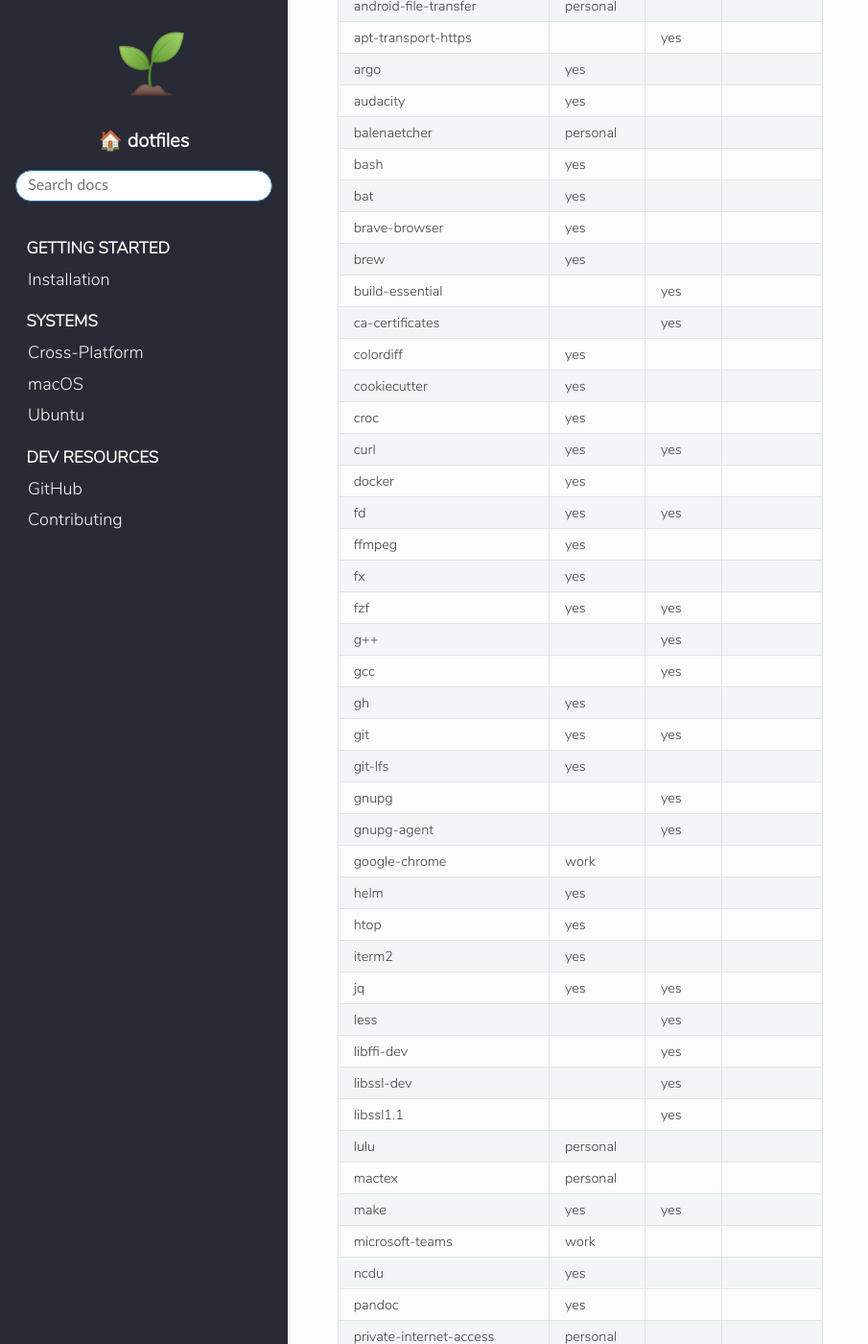
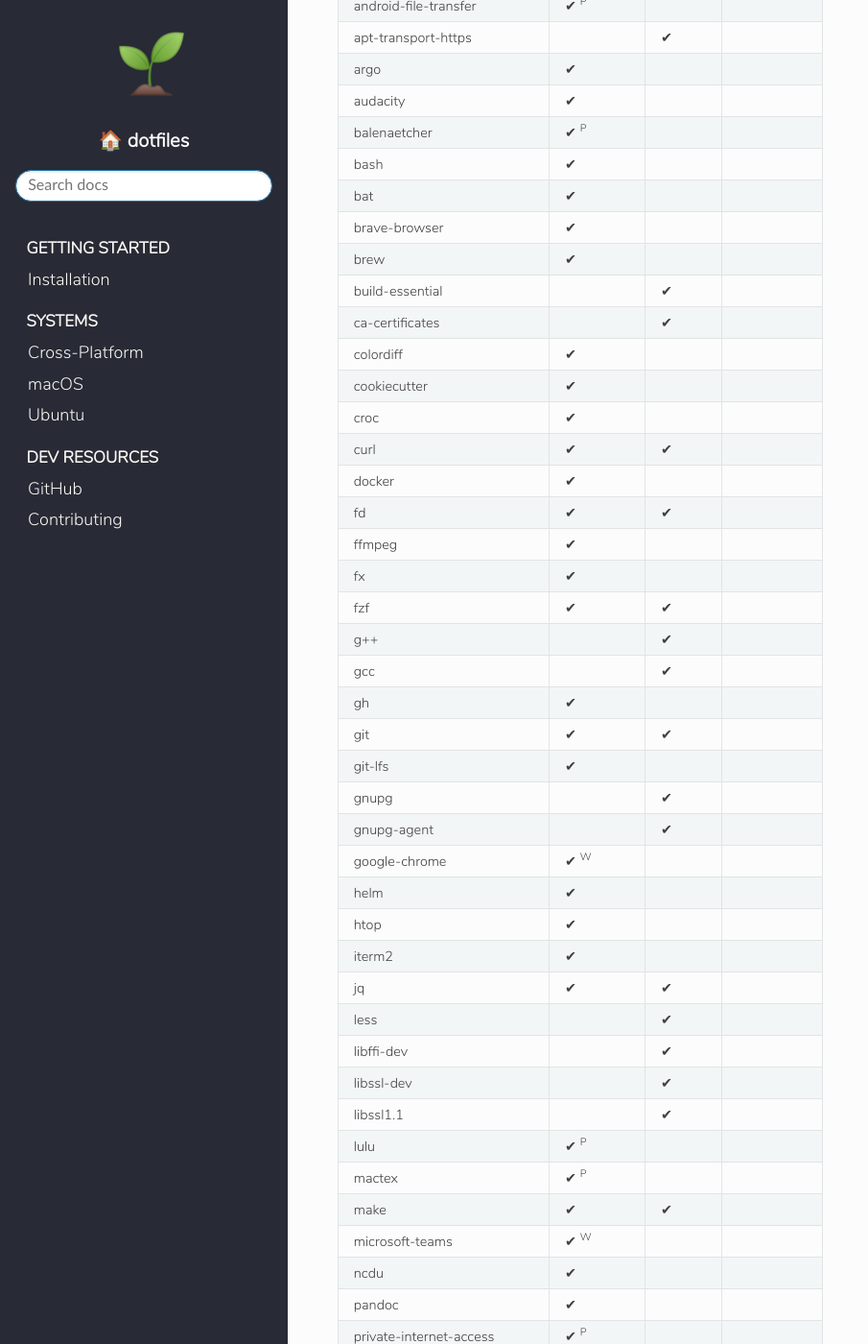
Before and after one commit to benjcunningham/dotfiles, a Sphinx documentation site: the page built from docs/source/index.rst, in a window 1280 px wide and 1400 px high, scrolled down 562 px. Shown: the whole window at 96% size, without its empty margins (0-905 px from the left). Built offline with Sphinx 7.4.7 and the Read the Docs theme 2.0.0, drawn with Linux system fonts in a browser that asks for light colours; some of the changed text lies outside the part shown.

Commit message:
Use check marks

```diff
--- a/docs/source/index.rst
+++ b/docs/source/index.rst
@@ -25,252 +25,252 @@
      - Ubuntu
      - Description
    * - android-file-transfer
-     - personal
+     - ✔ :superscript:`P`
      -
      -
    * - apt-transport-https
      -
-     - yes
+     - ✔
      -
    * - argo
-     - yes
+     - ✔
      -
      -
    * - audacity
-     - yes
+     - ✔
      -
      -
    * - balenaetcher
-     - personal
+     - ✔ :superscript:`P`
      -
      -
    * - bash
-     - yes
+     - ✔
      -
      -
    * - bat
-     - yes
+     - ✔
      -
      -
    * - brave-browser
-     - yes
+     - ✔
      -
      -
    * - brew
-     - yes
+     - ✔
      -
      -
    * - build-essential
      -
-     - yes
+     - ✔
      -
    * - ca-certificates
      -
-     - yes
+     - ✔
      -
    * - colordiff
-     - yes
+     - ✔
      -
      -
    * - cookiecutter
-     - yes
+     - ✔
      -
      -
    * - croc
-     - yes
+     - ✔
      -
      -
    * - curl
-     - yes
-     - yes
+     - ✔
+     - ✔
      -
    * - docker
-     - yes
+     - ✔
      -
      -
    * - fd
-     - yes
-     - yes
+     - ✔
+     - ✔
      -
    * - ffmpeg
-     - yes
+     - ✔
      -
      -
    * - fx
-     - yes
+     - ✔
      -
      -
    * - fzf
-     - yes
-     - yes
+     - ✔
+     - ✔
      -
    * - g++
      -
-     - yes
+     - ✔
      -
    * - gcc
      -
-     - yes
+     - ✔
      -
    * - gh
-     - yes
+     - ✔
      -
      -
    * - git
-     - yes
-     - yes
+     - ✔
+     - ✔
      -
    * - git-lfs
-     - yes
+     - ✔
      -
      -
    * - gnupg
      -
-     - yes
+     - ✔
      -
    * - gnupg-agent
      -
-     - yes
+     - ✔
      -
    * - google-chrome
-     - work
+     - ✔ :superscript:`W`
      -
      -
    * - helm
-     - yes
+     - ✔
      -
      -
    * - htop
-     - yes
+     - ✔
      -
      -
    * - iterm2
-     - yes
+     - ✔
      -
      -
    * - jq
-     - yes
-     - yes
+     - ✔
+     - ✔
      -
    * - less
      -
-     - yes
+     - ✔
      -
    * - libffi-dev
      -
-     - yes
+     - ✔
      -
    * - libssl-dev
      -
-     - yes
+     - ✔
      -
    * - libssl1.1
      -
-     - yes
+     - ✔
      -
    * - lulu
-     - personal
+     - ✔ :superscript:`P`
      -
      -
    * - mactex
-     - personal
+     - ✔ :superscript:`P`
      -
      -
    * - make
-     - yes
-     - yes
+     - ✔
+     - ✔
      -
    * - microsoft-teams
-     - work
+     - ✔ :superscript:`W`
      -
      -
    * - ncdu
-     - yes
+     - ✔
      -
      -
    * - pandoc
-     - yes
+     - ✔
      -
      -
    * - private-internet-access
-     - personal
+     - ✔ :superscript:`P`
      -
      -
    * - pyenv
-     - yes
-     - yes
+     - ✔
+     - ✔
      -
    * - pyenv-virtualenv
-     - yes
+     - ✔
      -
      -
    * - python
-     - yes
+     - ✔
      -
      -
    * - r
-     - yes
+     - ✔
      -
      -
    * - ripgrep
-     - yes
-     - yes
+     - ✔
+     - ✔
      -
    * - ruby
-     - yes
+     - ✔
      -
      -
    * - shellcheck
-     - yes
-     - yes
+     - ✔
+     - ✔
      -
    * - slack
-     - work
+     - ✔ :superscript:`W`
      -
      -
    * - software-properties-common
      -
-     - yes
+     - ✔
      -
    * - spotify
-     - yes
+     - ✔
      -
      -
    * - sudo
      -
-     - yes
+     - ✔
      -
    * - tmux
-     - yes
-     - yes
+     - ✔
+     - ✔
      -
    * - transmission
-     - personal
+     - ✔ :superscript:`P`
      -
      -
    * - vim
-     - yes
-     - yes
+     - ✔
+     - ✔
      -
    * - vlc
-     - yes
+     - ✔
      -
      -
    * - zlib1g-dev
      -
-     - yes
+     - ✔
      -
    * - zlibc
      -
-     - yes
+     - ✔
      -
    * - zoom
-     - yes
+     - ✔
      -
      -
    * - zsh
-     - yes
-     - yes
+     - ✔
+     - ✔
      -
 
 Next Steps
```
